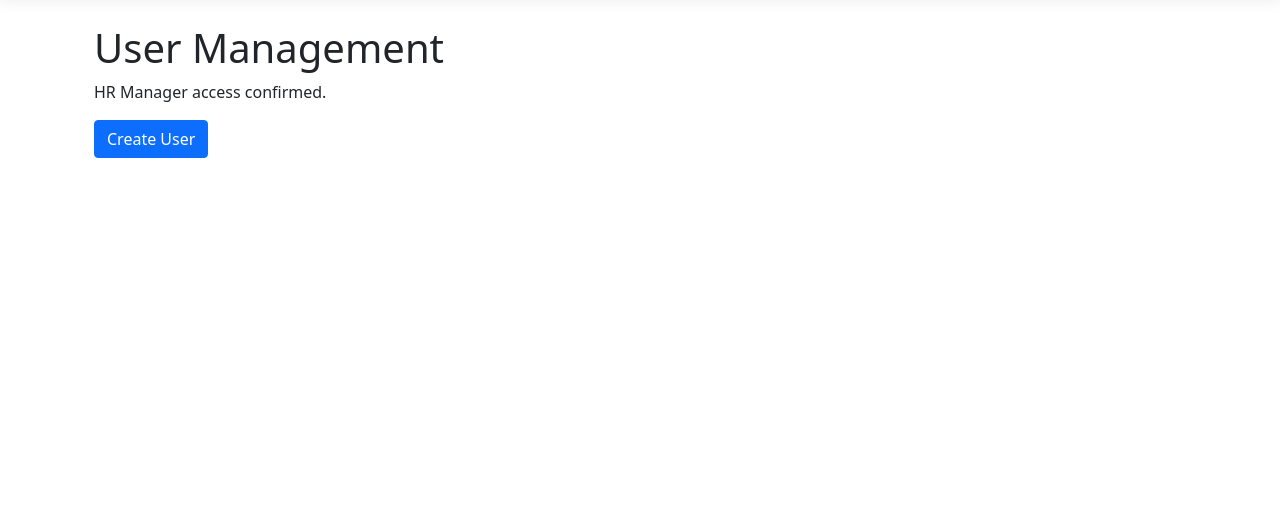
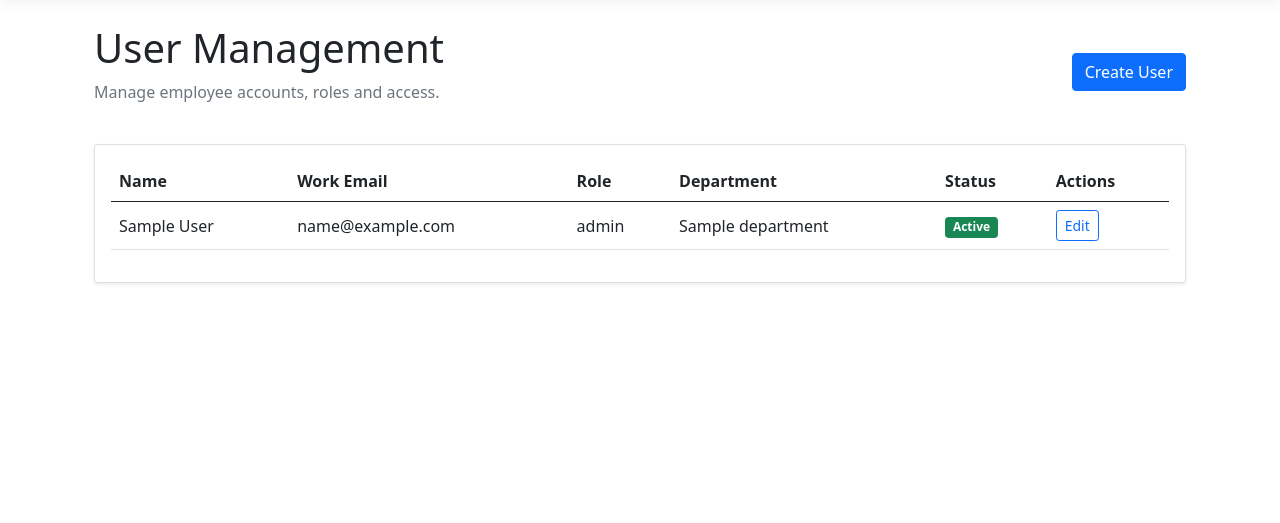
Before and after one commit to matharokaran16-coder/sales-performance-employee-requests, an ASP.NET Core app: page /UserManagement in a window 1280 px wide. Shown: the part 57-580 px from the top of the page. Run offline with ASP.NET Core 8, Linux system fonts and the light colour scheme; the visitor is signed in with stand-in values (Sample User, id 1); tables that the repository leaves empty hold one stand-in row (values such as "Sample post"); style sheets or scripts are compiled from the project's sources; the project's own start-up code is not run, and a stand-in starts its controllers and pages.

Commit message:
made sure employee names show up on user manager screen

```diff
--- a/SalesPerformanceManagement/Controllers/UserManagementController.cs
+++ b/SalesPerformanceManagement/Controllers/UserManagementController.cs
@@ -20,7 +20,27 @@ namespace SalesPerformanceManagement.Controllers
 
         public IActionResult Index()
         {
-            return View();
+            List<User> users =
+                (from user in _context.Users
+                 join role in _context.Roles
+                     on user.RoleId equals role.RoleId
+                 join department in _context.Departments
+                     on user.DepartmentId equals department.DepartmentId
+                 orderby user.Name
+                 select new User
+                 {
+                     UserId = user.UserId,
+                     Name = user.Name,
+                     Email = user.Email,
+                     RoleId = user.RoleId,
+                     DepartmentId = user.DepartmentId,
+                     IsActive = user.IsActive,
+                     Role = role,
+                     Department = department
+                 })
+                .ToList();
+
+            return View(users);
         }
 
         [HttpGet]
--- a/SalesPerformanceManagement/Views/UserManagement/Index.cshtml
+++ b/SalesPerformanceManagement/Views/UserManagement/Index.cshtml
@@ -1,10 +1,24 @@
+@model List<SalesPerformanceManagement.Models.User>
+
 @{
     ViewData["Title"] = "User Management";
 }
 
 <div class="container mt-4">
 
-    <h1>User Management</h1>
+    <div class="d-flex justify-content-between align-items-center mb-4">
+        <div>
+            <h1>User Management</h1>
+            <p class="text-muted">
+                Manage employee accounts, roles and access.
+            </p>
+        </div>
+
+        <a asp-action="Create"
+           class="btn btn-primary">
+            Create User
+        </a>
+    </div>
 
     @if (TempData["SuccessMessage"] != null)
     {
@@ -13,12 +27,62 @@
         </div>
     }
 
-    <p>HR Manager access confirmed.</p>
+    <div class="card shadow-sm">
+        <div class="card-body">
 
-    <a asp-controller="UserManagement"
-       asp-action="Create"
-       class="btn btn-primary">
-        Create User
-    </a>
+            <table class="table table-hover align-middle">
+
+                <thead>
+                    <tr>
+                        <th>Name</th>
+                        <th>Work Email</th>
+                        <th>Role</th>
+                        <th>Department</th>
+                        <th>Status</th>
+                        <th>Actions</th>
+                    </tr>
+                </thead>
+
+                <tbody>
+
+                    @foreach (var user in Model)
+                    {
+                        <tr>
+                            <td>@user.Name</td>
+                            <td>@user.Email</td>
+                            <td>@user.Role?.RoleName</td>
+                            <td>@user.Department?.DepartmentName</td>
+
+                            <td>
+                                @if (user.IsActive)
+                                {
+                                    <span class="badge bg-success">
+                                        Active
+                                    </span>
+                                }
+                                else
+                                {
+                                    <span class="badge bg-secondary">
+                                        Inactive
+                                    </span>
+                                }
+                            </td>
+
+                            <td>
+                                <a asp-action="Edit"
+                                   asp-route-id="@user.UserId"
+                                   class="btn btn-sm btn-outline-primary">
+                                    Edit
+                                </a>
+                            </td>
+                        </tr>
+                    }
+
+                </tbody>
+
+            </table>
+
+        </div>
+    </div>
 
 </div>
```
